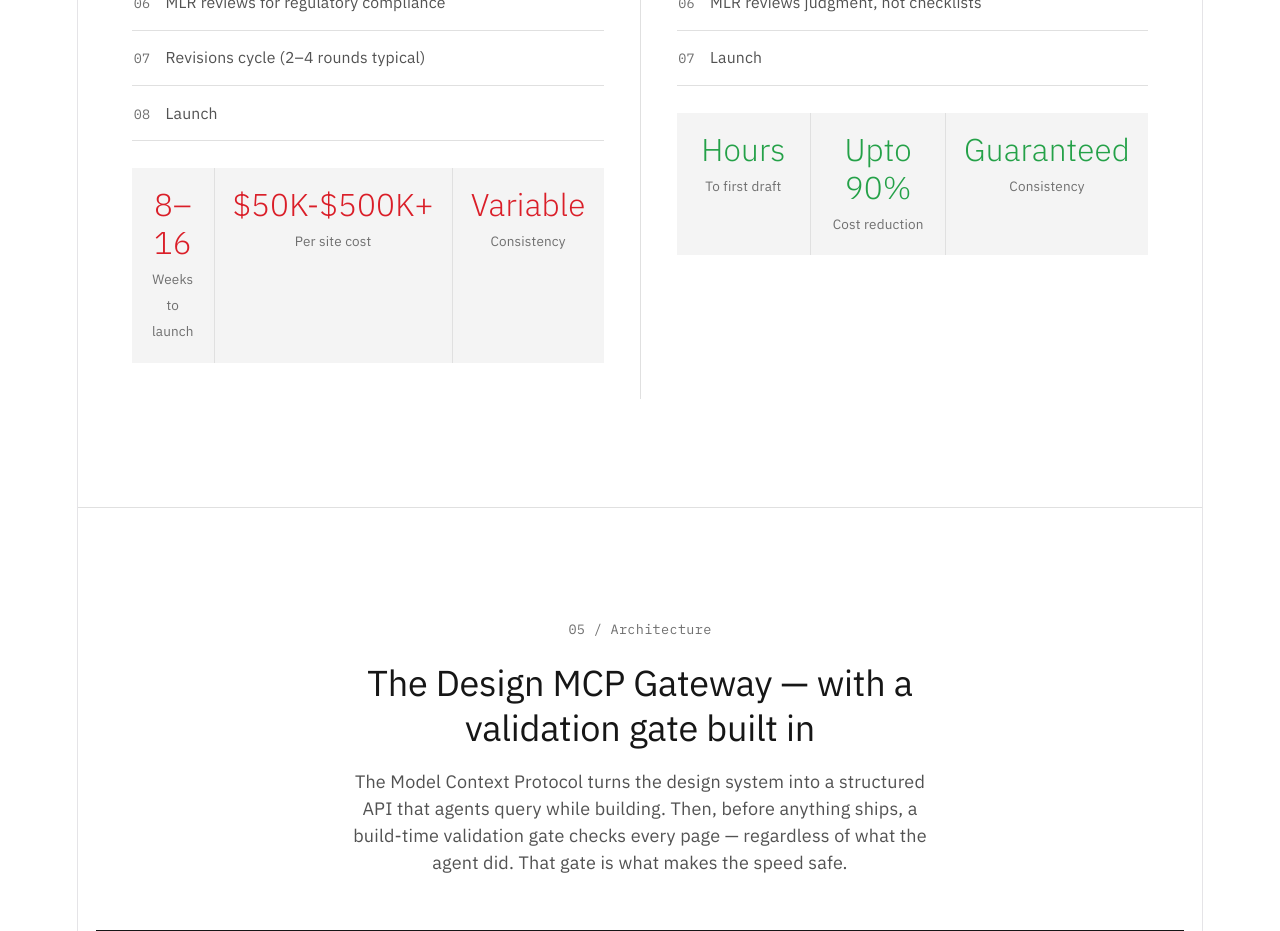
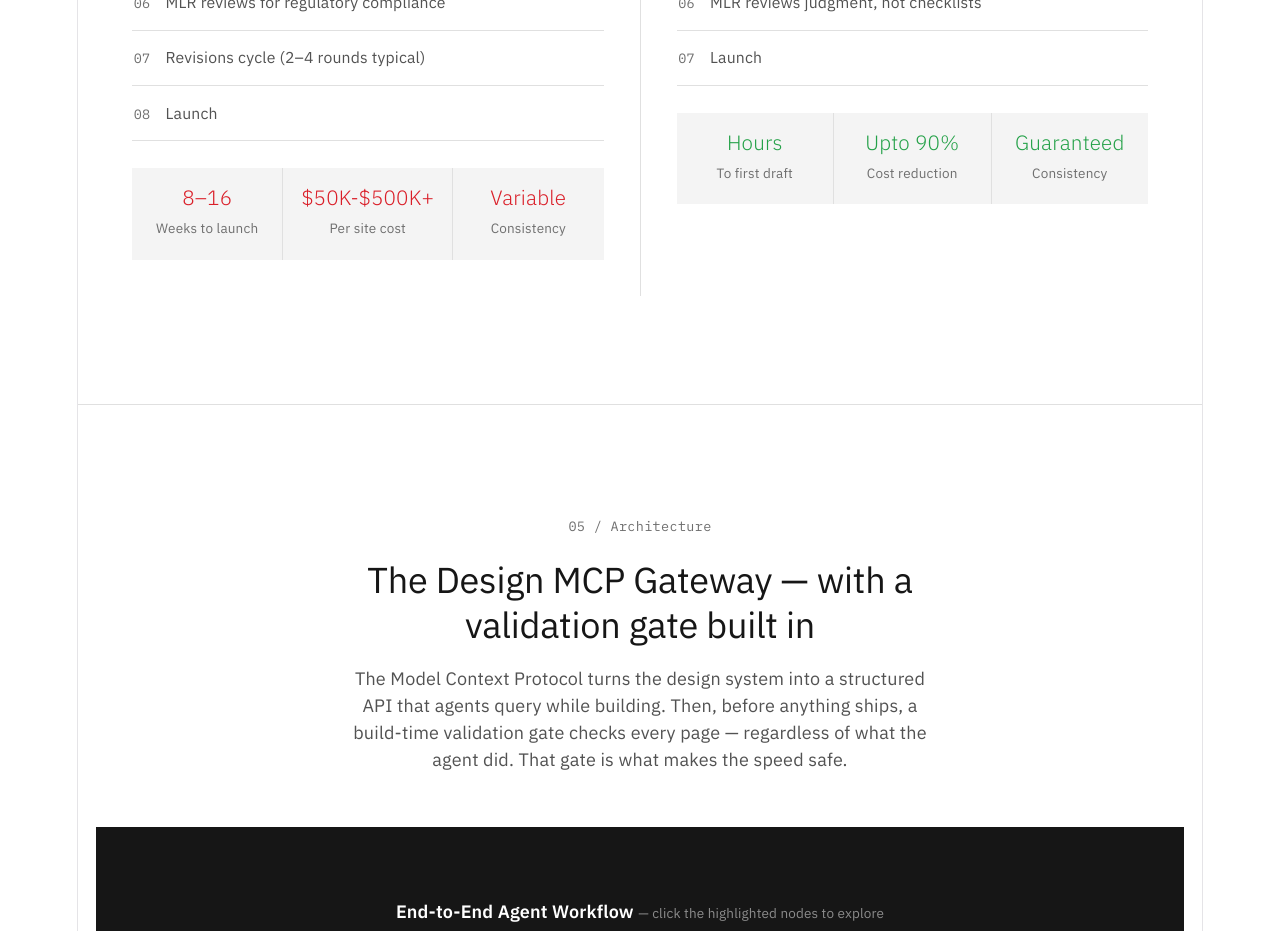
Before and after one commit to pradeepananth-cyber/agentic-web-build, a React (Vite) app: page / in a window 1280 px wide. Shown: the part 4880-5811 px from the top of the page. Built offline with nearby package versions, Linux system fonts and the light colour scheme.

Commit message:
Metrics font

```diff
--- a/src/agent-driven-web-delivery-pitch.jsx
+++ b/src/agent-driven-web-delivery-pitch.jsx
@@ -833,7 +833,7 @@ function CompareColumn({ tone, tag, heading, steps, metrics }) {
             <div
               style={{
                 fontFamily: FONT,
-                fontSize: "1.75rem",
+                fontSize: "1.15rem",
                 fontWeight: 300,
                 color: tone,
                 lineHeight: 1.2,
```
